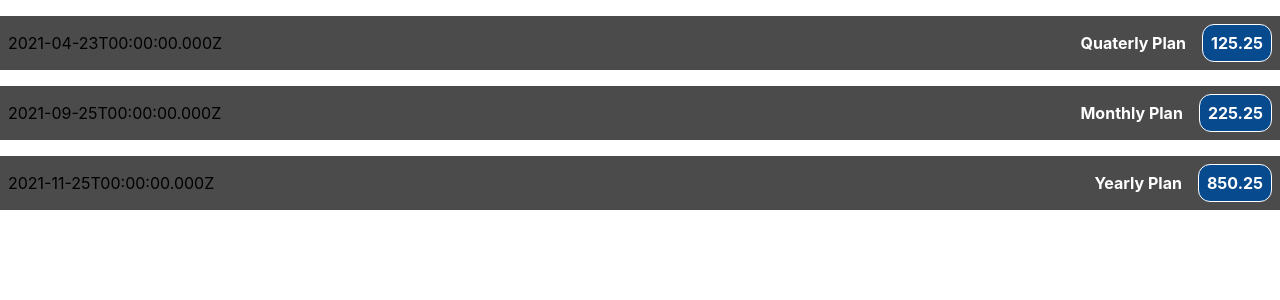
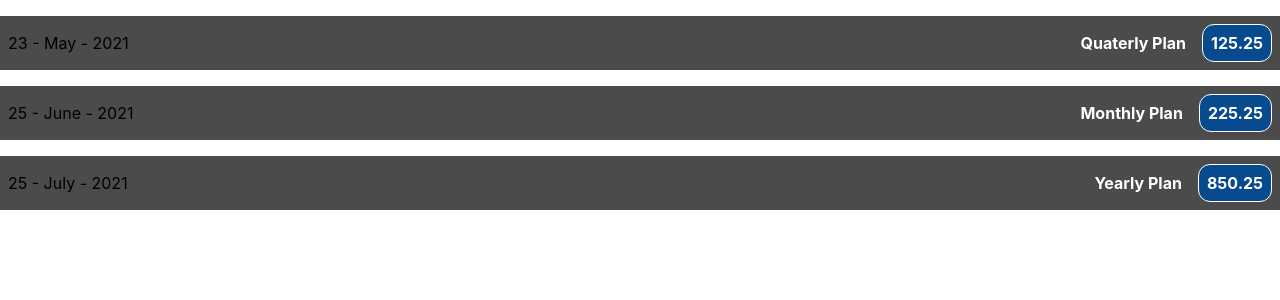
Before and after one commit to anup-ingale/react-tut, a React (Create React App) app: page / in a window 1280 px wide. Shown: the top 300 px of the page. Built offline with nearby package versions, Linux system fonts and the light colour scheme.

Commit message:
added date formatting

```diff
--- a/src/App.js
+++ b/src/App.js
@@ -8,19 +8,19 @@
   let subscriptions = [
     {
       id:"1",
-      date:(new Date("2021", "03", "23")),
+      date:(new Date("2021", "04", "23")),
       title:"Quaterly Plan",
       amount:"125.25"
     },
     {
       id:"2",
-      date:(new Date('2021', "08", "25")),
+      date:(new Date("2021", "05", "25")),
       title:"Monthly Plan",
       amount:"225.25"
     },
     {
       id:"3",
-      date:(new Date('2021', "10", "25")),
+      date:(new Date("2021", "06", "25")),
       title:"Yearly Plan",
       amount:"850.25"
     },
@@ -28,9 +28,9 @@
 
   return (
     <div className="App">
-      <Subscription passedDate={subscriptions[0].date.toISOString()} passedTitle={subscriptions[0].title} passedAmount={subscriptions[0].amount} />
-      <Subscription passedDate={subscriptions[1].date.toISOString()} passedTitle={subscriptions[1].title} passedAmount={subscriptions[1].amount} />
-      <Subscription passedDate={subscriptions[2].date.toISOString()} passedTitle={subscriptions[2].title} passedAmount={subscriptions[2].amount} />
+      <Subscription date={subscriptions[0].date} title={subscriptions[0].title} amount={subscriptions[0].amount} />
+      <Subscription date={subscriptions[1].date} title={subscriptions[1].title} amount={subscriptions[1].amount} />
+      <Subscription date={subscriptions[2].date}  title={subscriptions[2].title} amount={subscriptions[2].amount} />
    </div>
   )
 }
--- a/src/components/Subscription.js
+++ b/src/components/Subscription.js
@@ -1,12 +1,14 @@
 import "./Subscription.css";
 
 function Subscription(props) {
-
+  const month = props.date.toLocaleString("en-US",{month:'long'});
+  const day   = props.date.toLocaleString("en-US",{day:'2-digit'});
+  const year  = props.date.getFullYear();
   return (
     <div className="subscription">
-      <div>{props.passedDate}</div>
-      <h2 className="subscription_title">{props.passedTitle}</h2>
-      <div className="subscription_price">{props.passedAmount}</div>
+      <div>{day} - {month} - {year}</div>
+      <h2 className="subscription_title">{props.title}</h2>
+      <div className="subscription_price">{props.amount}</div>
     </div>
   );
 }
```
